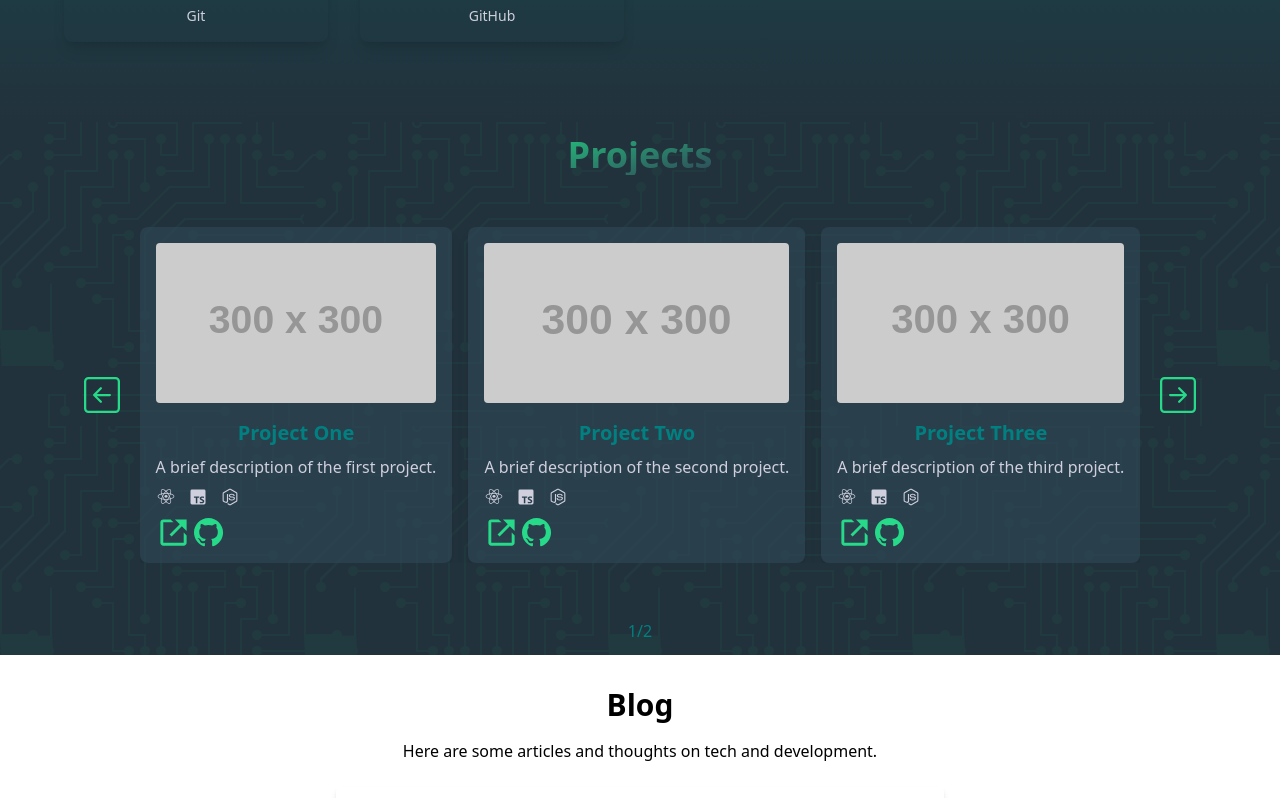
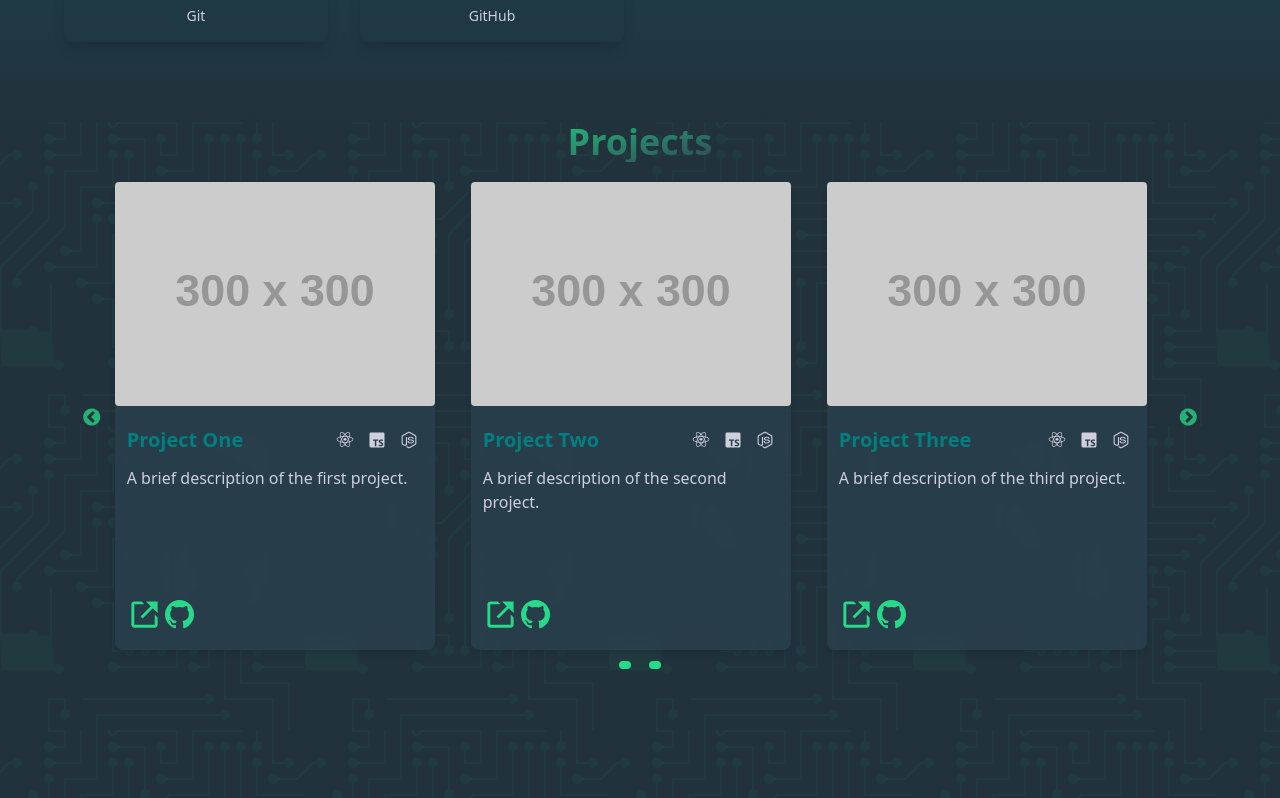
Before and after one commit to ejcontrerast/myportfolio, a React (Vite) app: page / in a window 1280 px wide. Shown: the part 1842-2640 px from the top of the page. Built offline with nearby package versions, Linux system fonts and the light colour scheme.

Commit message:
Feat: added the final touches to the style of the slide crousel for the projects section

```diff
--- a/package.json
+++ b/package.json
@@ -15,6 +15,8 @@
     "react-dom": "^18.3.1",
     "react-icons": "^5.3.0",
     "react-scroll": "^1.9.0",
+    "react-slick": "^0.30.2",
+    "slick-carousel": "^1.8.1",
     "swiper": "^10.3.1"
   },
   "devDependencies": {
@@ -24,6 +26,7 @@
     "@types/react": "^18.3.12",
     "@types/react-dom": "^18.3.1",
     "@types/react-scroll": "^1.8.10",
+    "@types/react-slick": "^0.23.13",
     "@vitejs/plugin-react-swc": "^3.5.0",
     "autoprefixer": "^10.4.20",
     "eslint": "^9.13.0",
--- a/src/components/Projects/Projects.tsx
+++ b/src/components/Projects/Projects.tsx
@@ -1,136 +1,197 @@
-import React, { useState } from "react";
+import React from "react";
+import Slider from "react-slick";
+import "slick-carousel/slick/slick.css";
+import "slick-carousel/slick/slick-theme.css";
+
+import { frameworkIcons } from "./frameworkIcons";
+import { BiLogoGithub, BiLinkExternal } from "react-icons/bi";
+
+// Import JSON and Types
 import projectData from "./projects.json";
-import { frameworkIcons } from "./frameworkIcons"; // Import the icon map
-import {BiLogoGithub} from "react-icons/bi"
-import {BiLinkExternal} from "react-icons/bi"
-import { BsArrowLeftSquare } from "react-icons/bs";
-import { BsArrowRightSquare } from "react-icons/bs";
 
+type Project = {
+  title: string;
+  description: string;
+  image: string;
+  frameworks: string[];
+  link: string;
+  github: string;
+};
+
+const ProjectCard: React.FC<Project> = ({
+  title,
+  description,
+  image,
+  frameworks,
+  link,
+  github,
+}) => (
+  <div
+    className={`
+      h-auto m-2 relative max-w-80
+      dark:bg-dark-additional/50 bg-light-background dark:bg-opacity-80 bg-opacity-90
+      backdrop-blur-lg shadow-md rounded-lg transform transition-transform hover:scale-100
+    `}
+  >
+    {/* Image */}
+    <div>
+      <img
+        src={image}
+        alt={title}
+        className="h-56 w-full object-cover rounded flex justify-center"
+      />
+    </div>
+
+    {/* Main Content */}
+    <div className="m-3 h-56">
+        <div className="relative">
+          <div className="flex flex-row items-center relative mt-5 mb-3">
+            {/* Title */}
+            <h3 className="dark:text-dark-secondary text-light-primary text-xl font-semibold">
+              {title}
+            </h3>
+            {/* Frameworks */}
+            <div className="flex flex-wrap gap-2 absolute right-0">
+              {frameworks.map((framework) => {
+                const IconComponent = frameworkIcons[framework];
+                return IconComponent ? (
+                  <span key={framework} className="flex items-center dark:text-dark-primary text-light-secondary">
+                    <IconComponent className="mr-1" size={20} />
+                  </span>
+                ) : (
+                  <span key={framework} className="text-xs">{framework}</span>
+                );
+              })}
+            </div>
+          </div>
+          {/* Description */}
+          <p className="dark:text-dark-primary text-light-secondary mt-2">
+            {description}
+          </p>
+
+      </div>
+
+      {/* External Links */}
+      <div className="inline-block absolute bottom-0 left-0 m-3">
+        <a
+          href={link}
+          target="_blank"
+          rel="noopener noreferrer"
+          className="text-dark-accent mt-2 inline-block hover:text-dark-secondary"
+        >
+          <BiLinkExternal size={35} />
+        </a>
+        <a
+          href={github}
+          target="_blank"
+          rel="noopener noreferrer"
+          className="text-dark-accent mt-2 inline-block hover:text-dark-secondary"
+        >
+          <BiLogoGithub size={35} />
+        </a>
+      </div>
+    </div>
+  </div>
+);
+
+interface ArrowProps {
+  className?: string;
+  style?: React.CSSProperties;
+  onClick?: () => void;
+}
+
+function SampleNextArrow(props: ArrowProps) {
+  const { className, style, onClick } = props;
+  return (
+    <div
+      className={`${className} before:!text-dark-accent hover:!text-dark-secondary`}
+      style={{ ...style, display: "block" }}
+      onClick={onClick}
+    />
+  );
+}
+
+function SamplePrevArrow(props: ArrowProps) {
+  const { className, style, onClick } = props;
+  return (
+    <div
+      className={`${className} before:!text-dark-accent hover:!text-dark-secondary`}
+      style={{ ...style, display: "block" }}
+      onClick={onClick}
+    />
+  );
+}
 
 const Projects: React.FC = () => {
-  const [currentIndex, setCurrentIndex] = useState(0);
-  const visibleProjects = window.innerWidth >= 1024 ? 3 : window.innerWidth >= 768 ? 2 : 1;
-
-  React.useEffect(() => {
-    const handleResize = () => {
-      setCurrentIndex(window.innerWidth >= 1024 ? 3 : window.innerWidth >= 768 ? 2 : 1);
-    };
-
-    window.addEventListener("resize", handleResize);
-    return () => window.removeEventListener("resize", handleResize);
-  }, []);
-
-  const handlePrev = () => {
-    setCurrentIndex((prevIndex) =>
-      prevIndex === 0 ? projectData.length - visibleProjects : prevIndex - 1
-    );
-  };
-
-  const handleNext = () => {
-    setCurrentIndex((prevIndex) =>
-      prevIndex + visibleProjects >= projectData.length ? 0 : prevIndex + 1
-    );
-  };
+  const settings = {
+    dots: true,
+    infinite: true,
+    speed: 500,
+    slidesToShow: 4,
+    slidesToScroll: 4,
+    initialSlide: 0,
+    nextArrow: <SampleNextArrow />,
+    prevArrow: <SamplePrevArrow />,
+    dotsClass: "slick-dots custom-dots",
+    appendDots: (dots: any) => (
+      <div>
+        <ul className="!bottom-[-35px]"> {dots} </ul>
+      </div>
+    ),
+    customPaging: () => (
+      <div className="w-auto h-2 mx-1 rounded-full bg-dark-accent
+      hover:bg-dark-secondary transition-colors duration-200" />
+    ),
+    responsive: [
+      {
+        breakpoint: 1375,
+        settings: {
+          slidesToShow: 3,
+          slidesToScroll: 3,
+        }
+      },
+      {
+        breakpoint: 1024,
+        settings: {
+          slidesToShow: 2,
+          slidesToScroll: 2,
+          infinite: true,
+          dots: true
+        }
+      },
+      {
+        breakpoint: 600,
+        settings: {
+          slidesToShow: 1,
+          slidesToScroll: 1,
+          initialSlide: 1
+        }
+      }
+    ]
+  }
 
   return (
-    <section className="flex  flex-col items-center justify-center text-center
-    h-screen sm:h-3/5 md:h-4/6 px-5 gap-10
-    dark:bg-dark-background bg-light-background bg-custompattern">
+    <section
+      className="
+      w-screen h-screen 2xl:px-35 shadow-md
+      dark:bg-dark-background bg-light-background bg-custompattern"
+    >
+      <div className="flex flex-col items-center justify-center">
+        <h2
+          className="text-4xl font-bold mb-3
+          bg-gradient-to-tl from-light-secondary to-light-accent/80
+          bg-clip-text text-transparent"
+        >
+          Projects
+        </h2>
 
-      <h2 className="text-4xl font-bold mb-3
-            bg-gradient-to-tl
-            from-light-secondary
-            to-light-accent/80
-            bg-clip-text
-            text-transparent"
-      >
-       Projects
-      </h2>
-
-      <div className="relative flex items-center justify-center">
-        <button
-          onClick={handlePrev}
-          aria-label="Previous projects"
-          className="absolute -left-14 z-10
-          bg-transparent text-dark-accent
-          hover:text-dark-accent/60 transition"
-        >
-          <BsArrowLeftSquare size={36}/>
-        </button>
-        <div className="flex overflow-hidden space-x-4 w-full">
-          {projectData
-            .slice(currentIndex, currentIndex + visibleProjects)
-            .map((project, index) => (
-              <div
-                key={index}
-                className="flex-shrink-0 min-w-1/3 justify-center items-center
-                dark:bg-dark-additional bg-light-additional dark:bg-opacity-60 bg-opacity-60 backdrop-blur-smhite
-                shadow-lg rounded-lg p-4
-                transform transition-transform hover:scale-105"
-              >
-                <img
-                  src={project.image}
-                  alt={project.title}
-                  className="h-40 w-full object-cover rounded"
-                />
-                <h3 className="dark:text-dark-secondary text-light-primary text-xl font-semibold mt-4">
-                  {project.title}
-                </h3>
-                <p className="dark:text-dark-primary text-light-secondary mt-2">
-                  {project.description}
-                </p>
-                <div className="mt-2 flex flex-wrap gap-2">
-                  {(project.frameworks ?? []).map((framework, idx) => {
-                    const IconComponent = frameworkIcons[framework];
-                    return IconComponent ? (
-                      <span
-                        key={idx}
-                        className="flex items-center dark:text-dark-primary text-light-secondary"
-                      >
-                        <IconComponent className="mr-1" size={20}/>
-                      </span>
-                    ) : (
-                      <span key={idx} className="text-xs">{framework}</span>
-                    );
-                  })}
-                </div>
-                <div className="flex flex-row w-full h-10">
-                  <a
-                    href={project.link}
-                    target="_blank"
-                    rel="noopener noreferrer"
-                    className="text-dark-accent mt-2 inline-block hover:text-dark-accent/50"
-                  >
-                    <BiLinkExternal size={35}/>
-                  </a>
-                  <a
-                    href={project.github}
-                    target="_blank"
-                    rel="noopener noreferrer"
-                    className="text-dark-accent mt-2 inline-block hover:text-dark-accent/50"
-                  >
-                    <BiLogoGithub size={35}/>
-                  </a>
-                </div>
-              </div>
+        <div className="w-5/6 h-dvh">
+          <Slider {...settings}>
+            {projectData.map((project, idx) => (
+              <ProjectCard key={idx} {...project} />
             ))}
+          </Slider>
         </div>
-        <button
-          onClick={handleNext}
-          aria-label="Next projects"
-          className="absolute -right-14 z-10
-          bg-transparent text-dark-accent
-          hover:text-dark-accent/60 transition"
-        >
-          <BsArrowRightSquare size={36}/>
-        </button>
-      </div>
-
-      <div className="dark:text-dark-secondary text-light-primary text-center mt-4">
-        <span>
-          {Math.ceil((currentIndex + 1) / visibleProjects)}/
-          {Math.ceil(projectData.length / visibleProjects)}
-        </span>
       </div>
     </section>
   );
--- a/src/components/Projects/frameworkIcons.ts
+++ b/src/components/Projects/frameworkIcons.ts
@@ -1,4 +1,4 @@
-import { BiLogoReact, BiLogoTailwindCss, BiLogoGithub, BiLogoTypescript, BiLogoMongodb, BiLogoPython, BiLogoJavascript, BiLogoJava, BiLogoNodejs, BiLinkExternal } from "react-icons/bi";
+import { BiLogoReact, BiLogoTailwindCss, BiLogoGithub, BiLogoTypescript, BiLogoMongodb, BiLogoPython, BiLogoJavascript, BiLogoJava, BiLogoNodejs } from "react-icons/bi";
 
 export const frameworkIcons: { [key: string]: React.ElementType } = {
   React: BiLogoReact,
```
Also changed, not shown: 1 other file (tests, documents, lock files or other folders).
